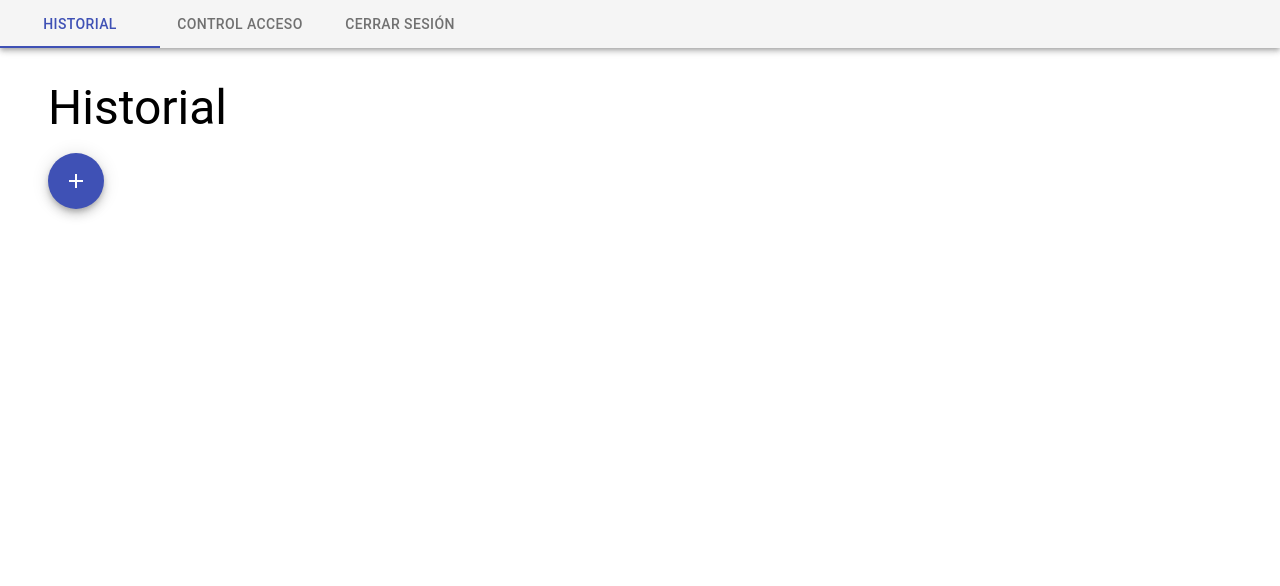
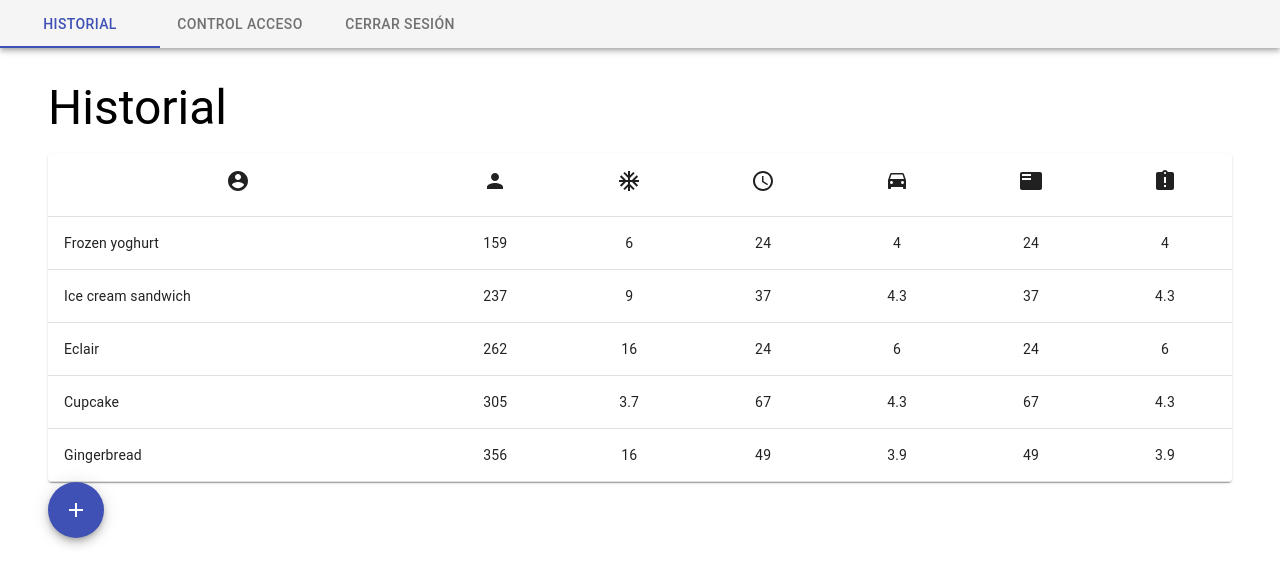
Before and after one commit to junder79/react-control-acceso-web, a React (Create React App) app: page / in a window 1280 px wide. Shown: the top 586 px of the page. Built offline with nearby package versions, Linux system fonts and the light colour scheme.

Commit message:
se agrega tabla con iconos

```diff
--- a/src/views/historial.js
+++ b/src/views/historial.js
@@ -1,8 +1,25 @@
-import React, { useState, useCallback } from 'react';
-import { Grid, makeStyles, Button, Typography, Paper, TextField,Fab } from '@material-ui/core';
+import React, { useState, useCallback, useEffect } from 'react';
+import { Grid, makeStyles, Button, Typography, Paper, TextField, Fab, Table, TableBody, TableCell, TableContainer, TableHead, TableRow } from '@material-ui/core';
 import AddIcon from '@material-ui/icons/Add';
+import axios from 'axios';
+import AccountCircleIcon from '@material-ui/icons/AccountCircle';
+import PersonIcon from '@material-ui/icons/Person';
+import DriveEtaIcon from '@material-ui/icons/DriveEta';
+import QueryBuilderIcon from '@material-ui/icons/QueryBuilder';
+import AssignmentLateIcon from '@material-ui/icons/AssignmentLate';
+import FeaturedPlayListIcon from '@material-ui/icons/FeaturedPlayList';
+import AcUnitIcon from '@material-ui/icons/AcUnit';
 
-function Historial({value,setValue}) {
+
+function Historial({ value, setValue }) {
+
+    useEffect(() => {
+
+    });
+
+    const getHistorial = () => {
+
+    }
 
     const useStyles = makeStyles((theme) => ({
         root: {
@@ -15,9 +32,23 @@
         },
         titulo: {
             marginTop: 8
-        }
+        },
+        table: {
+            minWidth: 650,
+        },
     }));
 
+    function createData(name, calories, fat, carbs, protein) {
+        return { name, calories, fat, carbs, protein };
+    }
+
+    const rows = [
+        createData('Frozen yoghurt', 159, 6.0, 24, 4.0),
+        createData('Ice cream sandwich', 237, 9.0, 37, 4.3),
+        createData('Eclair', 262, 16.0, 24, 6.0),
+        createData('Cupcake', 305, 3.7, 67, 4.3),
+        createData('Gingerbread', 356, 16.0, 49, 3.9),
+    ];
 
     const classes = useStyles();
 
@@ -26,7 +57,37 @@
             <Typography variant="h3" gutterBottom className={classes.titulo}>
                 Historial
         </Typography>
-            <Fab color="primary" aria-label="add" value={value} onClick={()=>setValue(1)}>
+            <TableContainer component={Paper}>
+                <Table className={classes.table} aria-label="simple table">
+                    <TableHead>
+                        <TableRow>
+                            <TableCell align="center"><AccountCircleIcon/></TableCell>
+                            <TableCell align="center"><PersonIcon/></TableCell>
+                            <TableCell align="center"><AcUnitIcon/></TableCell>
+                            <TableCell align="center"><QueryBuilderIcon/></TableCell>
+                            <TableCell align="center"><DriveEtaIcon/></TableCell>
+                            <TableCell align="center"><FeaturedPlayListIcon/></TableCell>
+                            <TableCell align="center"><AssignmentLateIcon/></TableCell>
+                        </TableRow>
+                    </TableHead>
+                    <TableBody>
+                        {rows.map((row) => (
+                            <TableRow key={row.name}>
+                                <TableCell component="th" scope="row">
+                                    {row.name}
+                                </TableCell>
+                                <TableCell align="center">{row.calories}</TableCell>
+                                <TableCell align="center">{row.fat}</TableCell>
+                                <TableCell align="center">{row.carbs}</TableCell>
+                                <TableCell align="center">{row.protein}</TableCell>
+                                <TableCell align="center">{row.carbs}</TableCell>
+                                <TableCell align="center">{row.protein}</TableCell>
+                            </TableRow>
+                        ))}
+                    </TableBody>
+                </Table>
+            </TableContainer>
+            <Fab color="primary" aria-label="add" value={value} onClick={() => setValue(1)}>
                 <AddIcon />
             </Fab>
         </>
```
